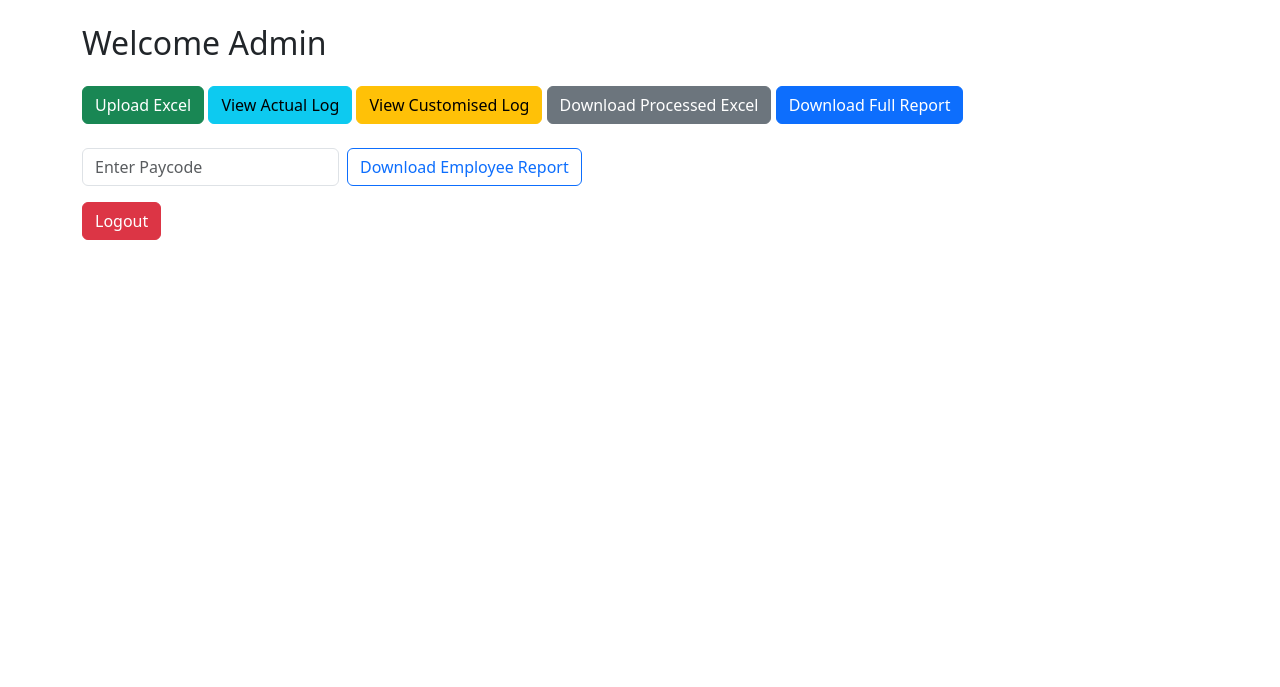
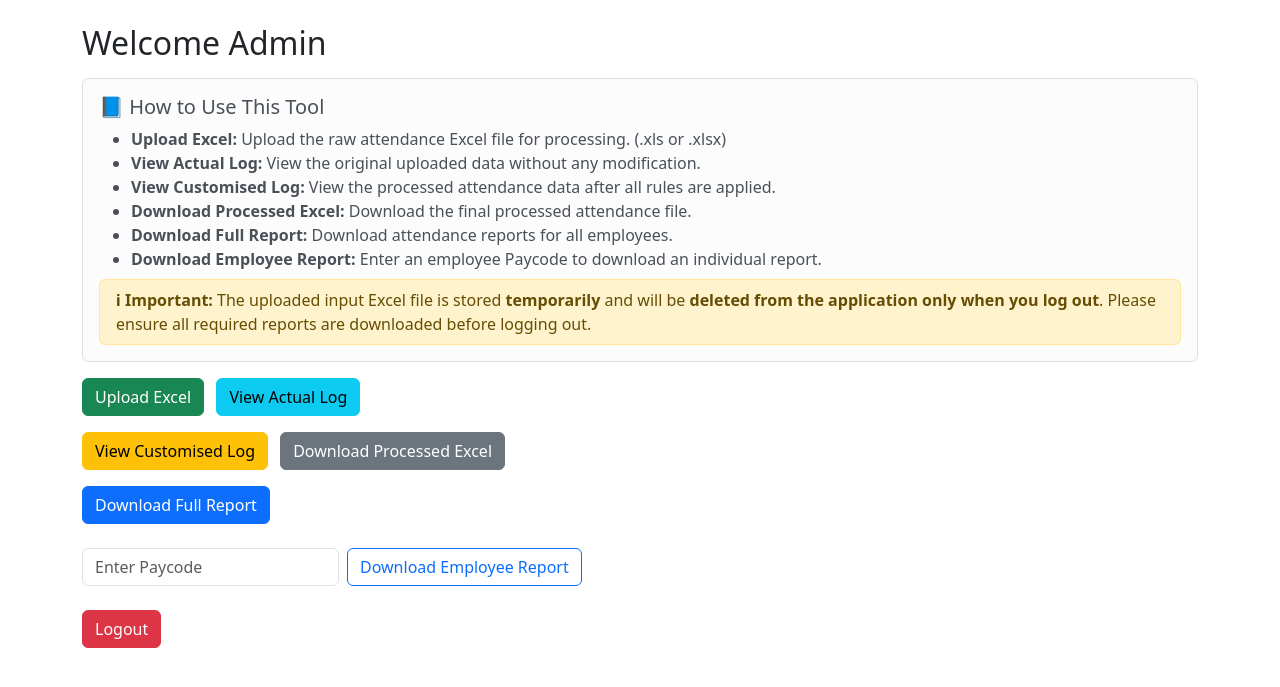
Before and after one commit to Jeevanath/attendance_app, a Flask app: page /dashboard in a window 1280 px wide. Shown: the top 687 px of the page. Run offline with Flask 3, Linux system fonts and the light colour scheme; the visitor is signed in with stand-in values (Sample User, id 1).

```diff
--- a/templates/dashboard.html
+++ b/templates/dashboard.html
@@ -1,31 +1,84 @@
 <!DOCTYPE html>
-<html>
+<html lang="en">
 <head>
+    <meta charset="UTF-8">
     <title>Dashboard</title>
     <link rel="stylesheet"
           href="https://cdn.jsdelivr.net/npm/bootstrap@5.3.0/dist/css/bootstrap.min.css">
 </head>
+
 <body class="container mt-4">
 
-<h2>Welcome {{ role|capitalize }}</h2>
+    <!-- Welcome -->
+    <h2>Welcome {{ role|capitalize }}</h2>
 
-<!-- Common buttons -->
-<a href="/upload" class="btn btn-success mt-3">Upload Excel</a>
-<a href="/actual" class="btn btn-info mt-3">View Actual Log</a>
+    <!-- User Guide -->
+    <div class="alert alert-light border mt-3">
+        <h5 class="alert-heading">📘 How to Use This Tool</h5>
 
-{% if role == 'admin' %}
+        <ul class="mb-2">
+            <li>
+                <strong>Upload Excel:</strong>
+                Upload the raw attendance Excel file for processing. (.xls or .xlsx)
+            </li>
+            <li>
+                <strong>View Actual Log:</strong>
+                View the original uploaded data without any modification.
+            </li>
 
+            {% if role == 'admin' %}
+            <li>
+                <strong>View Customised Log:</strong>
+                View the processed attendance data after all rules are applied.
+            </li>
+            <li>
+                <strong>Download Processed Excel:</strong>
+                Download the final processed attendance file.
+            </li>
+            <li>
+                <strong>Download Full Report:</strong>
+                Download attendance reports for all employees.
+            </li>
+            <li>
+                <strong>Download Employee Report:</strong>
+                Enter an employee Paycode to download an individual report.
+            </li>
+            {% endif %}
+        </ul>
+
+        <div class="alert alert-warning py-2 mb-0">
+            <strong>ℹ Important:</strong>
+            The uploaded input Excel file is stored <strong>temporarily</strong> and will be
+            <strong>deleted from the application only when you log out</strong>.
+            Please ensure all required reports are downloaded before logging out.
+        </div>
+    </div>
+
+    <!-- Common buttons -->
+    <div class="mt-3">
+        <a href="/upload" class="btn btn-success me-2">Upload Excel</a>
+        <a href="/actual" class="btn btn-info me-2">View Actual Log</a>
+    </div>
+
+    {% if role == 'admin' %}
     <!-- Admin-only buttons -->
-    <a href="/customised" class="btn btn-warning mt-3">View Customised Log</a>
-    <a href="/download" class="btn btn-secondary mt-3">Download Processed Excel</a>
+    <div class="mt-3">
+        <a href="/customised" class="btn btn-warning me-2">View Customised Log</a>
+        <a href="/download" class="btn btn-secondary me-2">Download Processed Excel</a>
+    </div>
 
-    <!-- Download ALL employees report -->
-    <a href="/download-report/all" class="btn btn-primary mt-3">
-        Download Full Report
-    </a>
+    <!-- Download reports -->
+    <div class="mt-3">
+        <a href="/download-report/all" class="btn btn-primary me-2">
+            Download Full Report
+        </a>
+    </div>
 
-    <!-- Download SINGLE employee report -->
-    <form action="/download-report/employee" method="get" class="mt-3 row g-2 align-items-center">
+    <!-- Single employee report -->
+    <form action="/download-report/employee"
+          method="get"
+          class="mt-3 row g-2 align-items-center">
+
         <div class="col-auto">
             <input type="text"
                    name="paycode"
@@ -33,17 +86,21 @@
                    placeholder="Enter Paycode"
                    required>
         </div>
+
         <div class="col-auto">
             <button type="submit" class="btn btn-outline-primary">
                 Download Employee Report
             </button>
         </div>
     </form>
+    {% endif %}
 
-{% endif %}
-
-<!-- Logout button (common for all roles) -->
-<a href="/logout" class="btn btn-danger mt-3">Logout</a>
+    <!-- Logout -->
+    <div class="mt-4">
+        <a href="/logout" class="btn btn-danger">
+            Logout
+        </a>
+    </div>
 
 </body>
 </html>
```
Also changed, not shown: processing.py (+14 -5 lines), rtf_process.py (+20 -7 lines), README.md, 4 other files.
